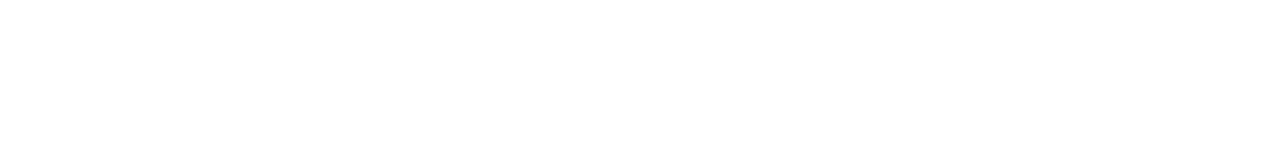
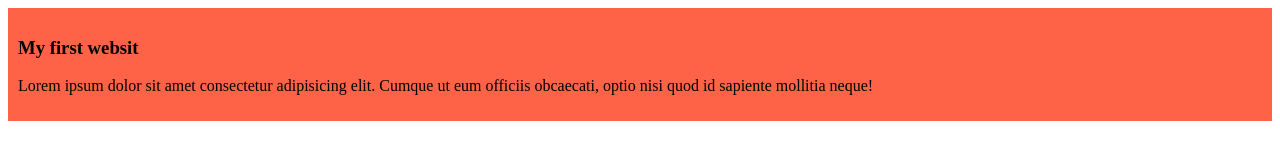
Before and after one commit to saifu9421/my-simple-websit, a plain HTML site: page index.html in a window 1280 px wide. Drawn offline with Linux system fonts and the light colour scheme.

Commit message:
added the first bloag

```diff
--- a/index.html
+++ b/index.html
@@ -3,9 +3,15 @@
 <head>
     <meta charset="UTF-8">
     <meta name="viewport" content="width=device-width, initial-scale=1.0">
+    <link rel="stylesheet" href="/style/blog.css">
     <title>My semple website</title>
 </head>
 <body>
+    <div>
+        <h3>My first websit</h3>
+        <p>Lorem ipsum dolor sit amet consectetur adipisicing elit. Cumque ut eum officiis obcaecati, optio nisi quod id sapiente mollitia neque!
 
+        </p>
+    </div>
 </body>
 </html>
--- /dev/null
+++ b/style/blog.css
@@ -0,0 +1,4 @@
+div{
+    background-color: tomato;
+    padding: 10px;
+}
```
